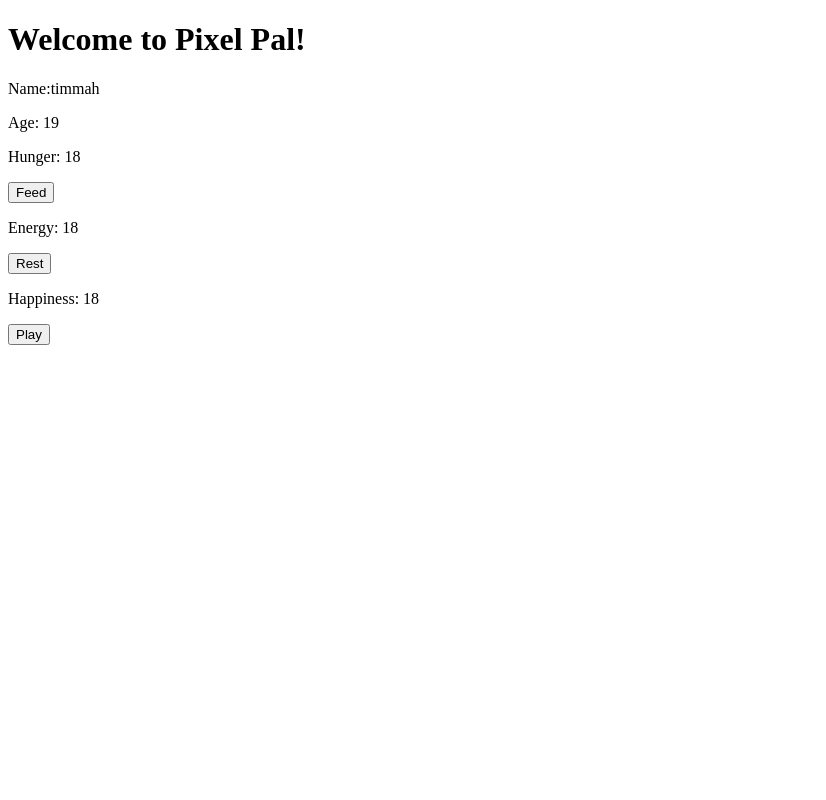
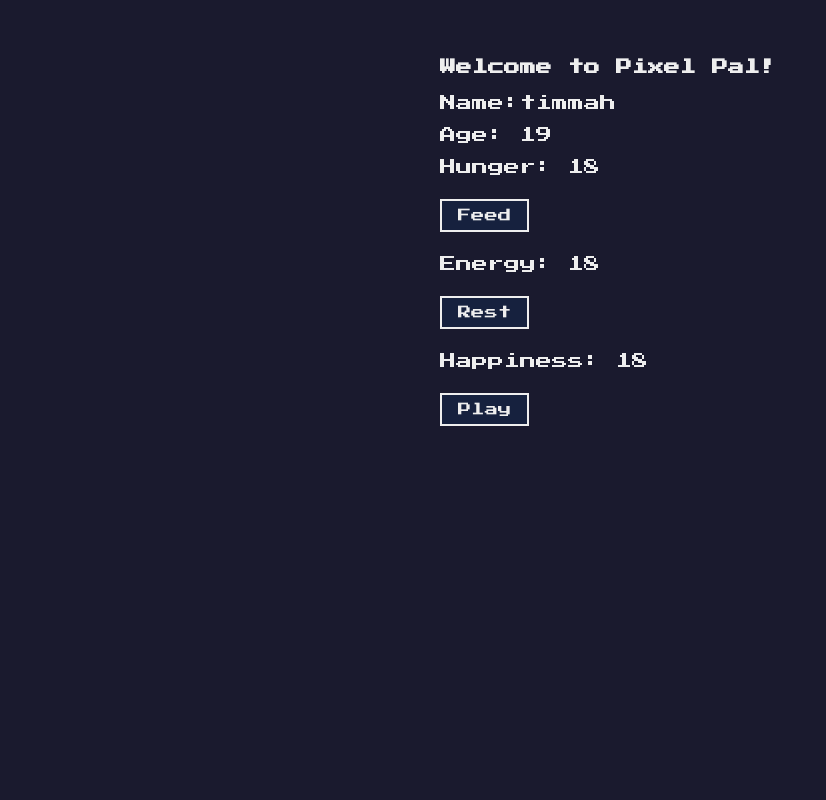
Before and after one commit to joshmaddigan/pixel-pal, a Flask app: page / in a window 1280 px wide. Shown: the whole page, without its empty margins (0-826 px from the left). Run offline with Flask 3, Linux system fonts and the light colour scheme.

Commit message:
added css styling

```diff
--- a/static/styles.css
+++ b/static/styles.css
@@ -0,0 +1,33 @@
+@import url('https://fonts.googleapis.com/css2?family=Press+Start+2P&display=swap');
+
+body {
+    background-color: #1a1a2e;
+    color: #eee;
+    font-family: 'Press Start 2P', cursive;
+    display: flex;
+    justify-content: center;
+    padding: 40px;
+}
+    h1 {
+        font-size: 16px;
+        margin-bottom: 20px;
+    }
+
+.container {
+    max-width: 400px;
+    width: 100%;
+}
+button {
+    font-family: 'Press Start 2P', cursive;
+    background-color: #16213e;
+    color: #eee;
+    border: 2px solid #eee;
+    padding: 8px 16px;
+    cursor: pointer;
+    margin: 8px 0;
+}
+
+button:hover {
+    background-color: #eee;
+    color: #1a1a2e;
+}
--- a/templates/index.html
+++ b/templates/index.html
@@ -1,3 +1,4 @@
+<div class="container">
 <!DOCTYPE html>
 <html lang="en">
 <head>
@@ -50,3 +51,4 @@
 {% endfor %}
 </body>
 </html>
+</div>
```
